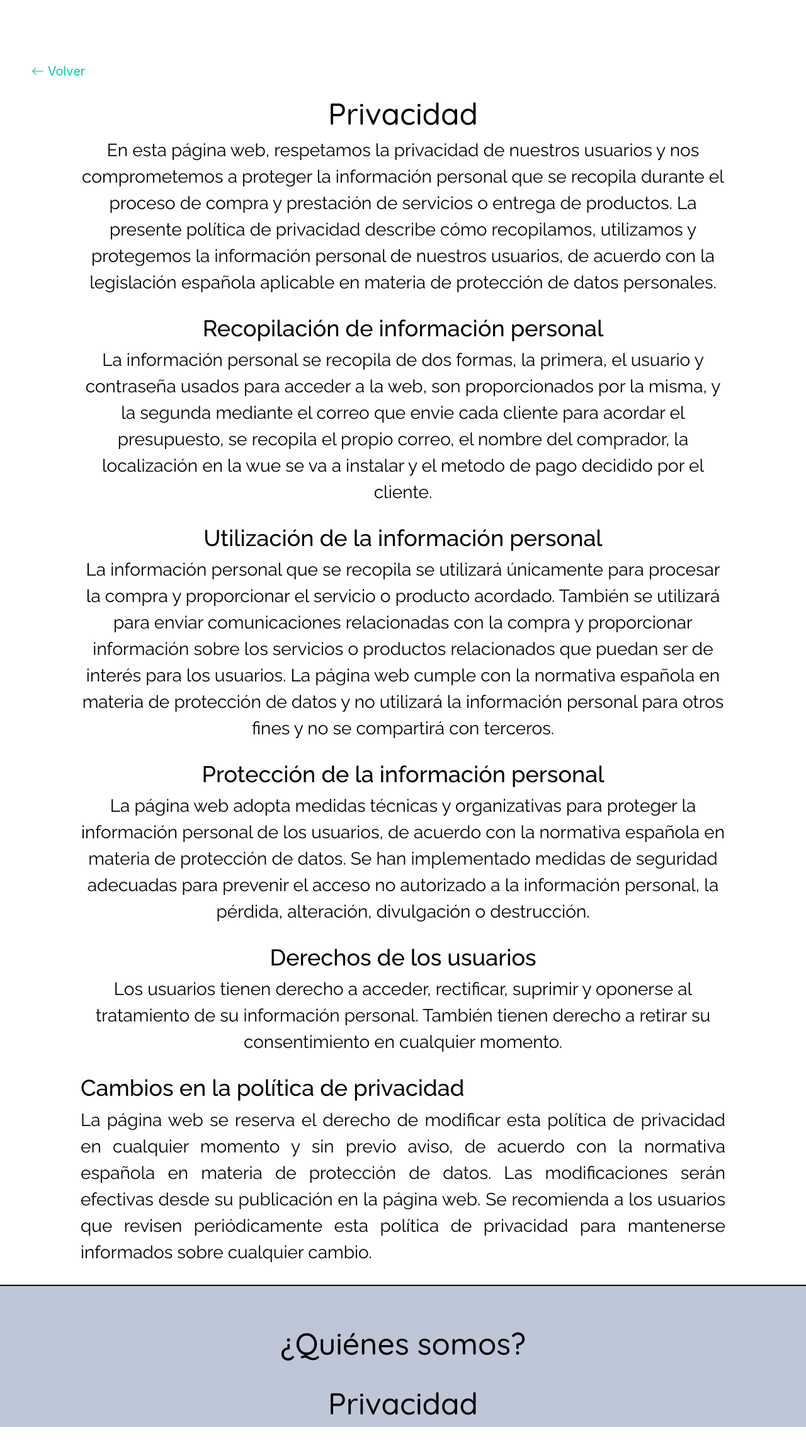
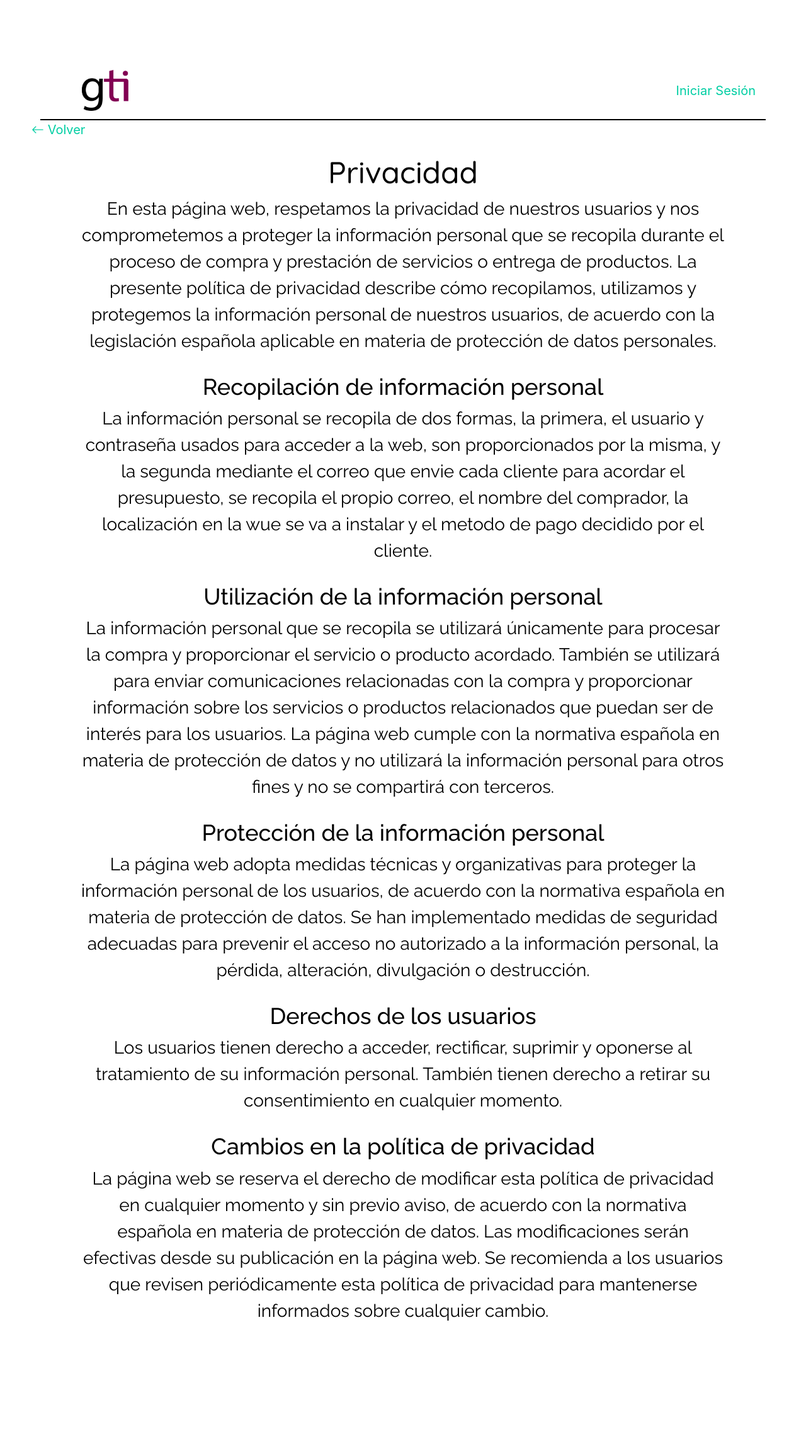
Before and after one commit to Saac04/Poli_Huerto, a plain HTML site: page privacidad.html in a window 1280 px wide. Shown: the whole page at 63% size. After the commit the page ends 2229 px from the top, so only its background shows below. Drawn offline with nearby package versions, Linux system fonts and the light colour scheme.

Commit message:
gitflow-feature-stash: cambios

```diff
--- a/privacidad.html
+++ b/privacidad.html
@@ -12,8 +12,21 @@
   <link rel="stylesheet" href="css/cabecera.css">
   <!--<link rel="stylesheet" href="css/body.css">-->
   <link rel="stylesheet" href="css/privacidad.css">
+  <link rel="stylesheet" href="js/cabecera.js">
 </head>
 <body>
+<header>
+  <nav class="cabecera navbar navbar-expand-md navbar-light" id="cabecera-web" role="banner">
+
+    <!-- Aqui esta el logotipo de la empresa -->
+    <a class="logo navbar-brand mr-auto" href="../index.html">
+      <img src="/img/logo-gti.png" alt="logo GTI" id="logo-GTI">
+    </a>
+
+    <a href="iniciar.html"> Iniciar Sesión </a>
+
+  </nav>
+</header>
 <a href="Contactanos.html" xmlns="http://www.w3.org/2000/svg" width="16" height="16" fill="currentColor" class="bi bi-arrow-left" viewBox="0 0 16 16">
   <path fill-rule="evenodd" d="M15 8a.5.5 0 0 0-.5-.5H2.707l3.147-3.146a.5.5 0 1 0-.708-.708l-4 4a.5.5 0 0 0 0 .708l4 4a.5.5 0 0 0 .708-.708L2.707 8.5H14.5A.5.5 0 0 0 15 8z"/>Volver</a>
 <br></br>
@@ -51,17 +64,10 @@
   <!--Aquí termina derechos-->
   <!--Aquí empieza cambios política-->
   <div class="cambios-politica">
-    <h3>Cambios en la política de privacidad</h3>
-    <p class="text-justify">La página web se reserva el derecho de modificar esta política de privacidad en cualquier momento y sin previo aviso, de acuerdo con la normativa española en materia de protección de datos. Las modificaciones serán efectivas desde su publicación en la página web. Se recomienda a los usuarios que revisen periódicamente esta política de privacidad para mantenerse informados sobre cualquier cambio.</p>
+    <h3 class="text-center">Cambios en la política de privacidad</h3>
+    <p class="text-center">La página web se reserva el derecho de modificar esta política de privacidad en cualquier momento y sin previo aviso, de acuerdo con la normativa española en materia de protección de datos. Las modificaciones serán efectivas desde su publicación en la página web. Se recomienda a los usuarios que revisen periódicamente esta política de privacidad para mantenerse informados sobre cualquier cambio.</p>
   </div>
 </div>
-<footer class="pie-pagina">
-  <hr>
-  <div class="botones-footer">
-    <a href="quienes-somos.html"><h2>¿Quiénes somos?</h2></a>
-    <a href="privacidad.html"><h2>Privacidad</h2></a>
-  </div>
-</footer>
 <br></br>
 <br></br>
 </body>
```
Also changed, not shown: Com-Preguntas-frecuentes.html (+12 -12 lines), ficha-producto.html (+13 -0 lines), quienes-somos.html (+14 -11 lines).
